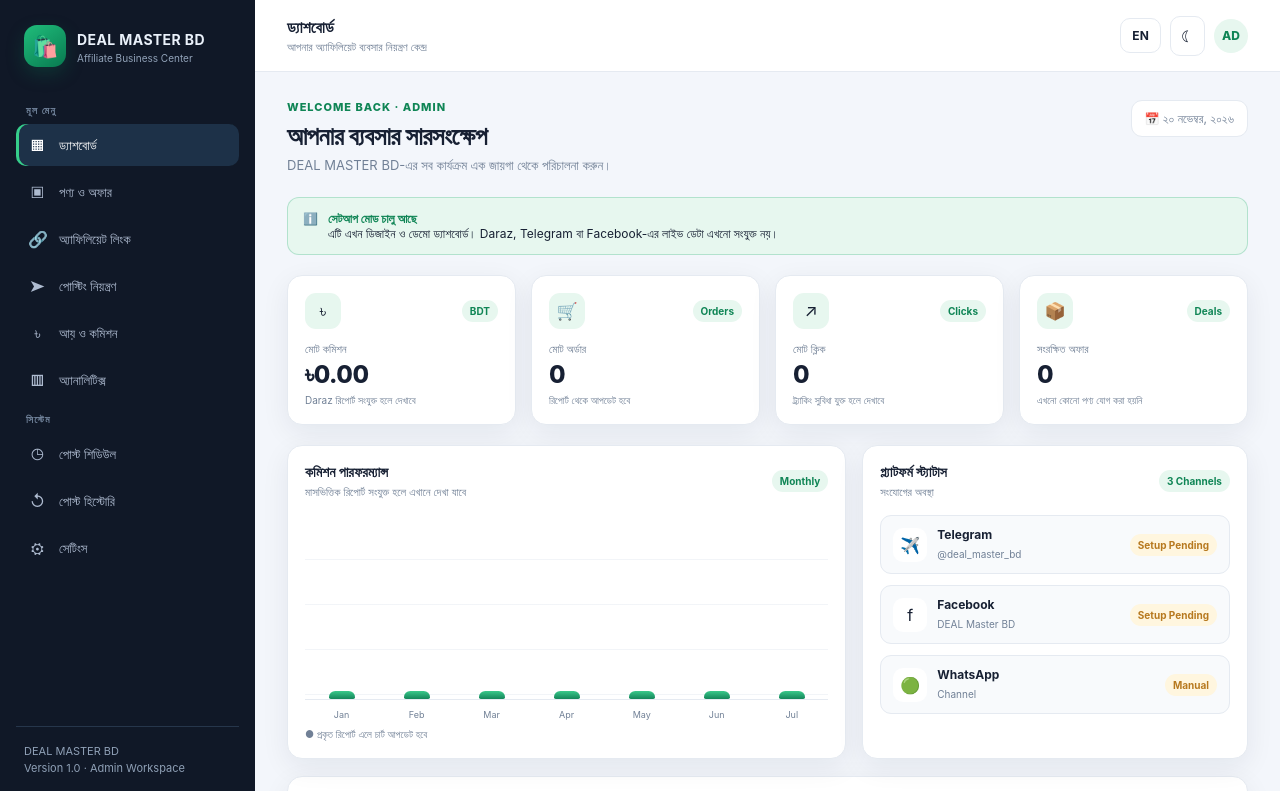
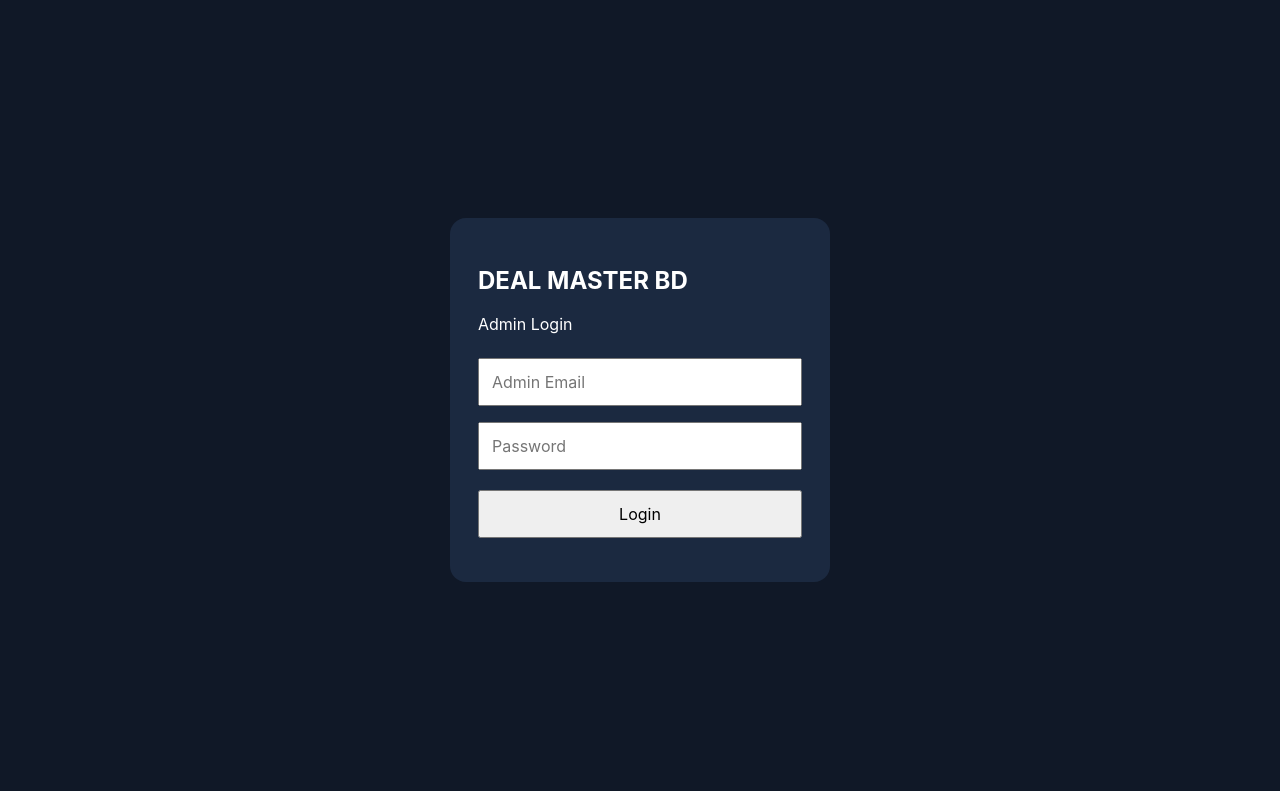
Before and after one commit to DEAL-MASTER-BD/DEAL-MASTER-BD, a plain HTML site: page index.html in a window 1280 px wide. Shown: the top 791 px of the page. Drawn offline with Linux system fonts and the light colour scheme; a script that the page names is missing.

Commit message:
Update index.html

```diff
--- a/index.html
+++ b/index.html
@@ -84,7 +84,7 @@ const date=new Date();$('#today').textContent='📅 '+date.toLocaleDateString('b
 </script>
 
 <!-- Supabase Admin Login -->
-<div id="admin-login" style="display:none;position:fixed;inset:0;z-index:99999;background:#101827;color:white;align-items:center;justify-content:center;padding:20px">
+<div id="admin-login" style="display:flex;position:fixed;inset:0;z-index:99999;background:#101827;color:white;align-items:center;justify-content:center;padding:20px">
   <div style="background:#1b2940;padding:28px;border-radius:16px;width:100%;max-width:380px">
     <h2>DEAL MASTER BD</h2>
     <p>Admin Login</p>
```
